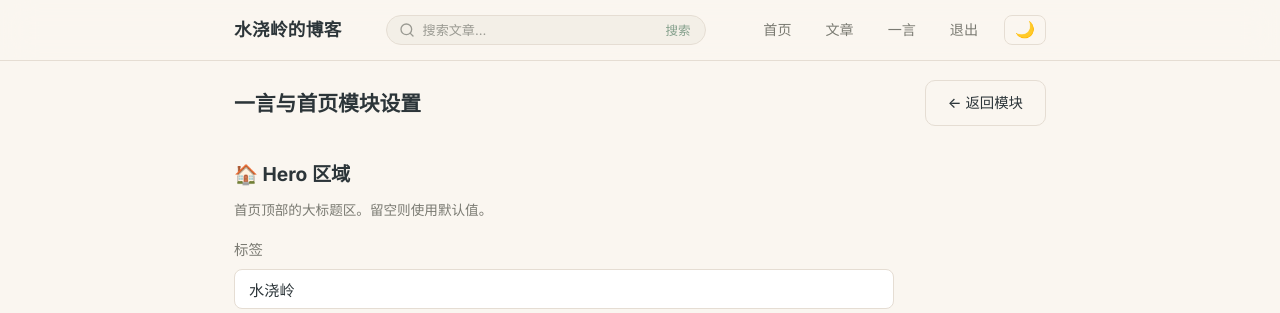
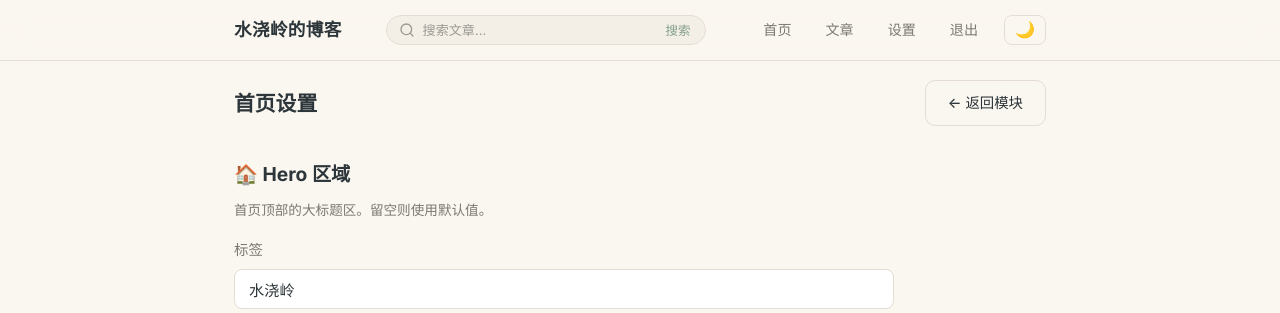
Before and after one commit to Acidmoon/blog, a Flask app: page /admin/layout in a window 1280 px wide. Shown: the top 313 px of the page. Run offline with Flask 3, Linux system fonts and the light colour scheme; the visitor is signed in with stand-in values (Sample User, id 1).

Commit message:
导航栏「一言」更名为「设置」，页面标题同步更新

```diff
--- a/modules/core_home/manifest.py
+++ b/modules/core_home/manifest.py
@@ -12,9 +12,9 @@ MODULE = {
     "admin_modules": [
         AdminModuleDefinition(
             id="daily_quote",
-            label="一言",
+            label="设置",
             url="/admin/modules/daily_quote",
-            description="管理每日一言与首页模块顺序",
+            description="管理首页 Hero 区域、每日一言与模块顺序",
             icon="📜",
             order=20,
         ),
--- a/templates/admin/layout.html
+++ b/templates/admin/layout.html
@@ -1,9 +1,9 @@
 {% extends "base.html" %}
-{% block title %}首页布局 · {{ config.SITE_TITLE }}{% endblock %}
+{% block title %}首页设置 · {{ config.SITE_TITLE }}{% endblock %}
 {% block content %}
 <main class="admin-page">
   <div class="admin-header">
-    <h2 class="serif">一言与首页模块设置</h2>
+    <h2 class="serif">首页设置</h2>
     <a href="/admin/modules" class="btn btn-secondary">← 返回模块</a>
   </div>
 
```
